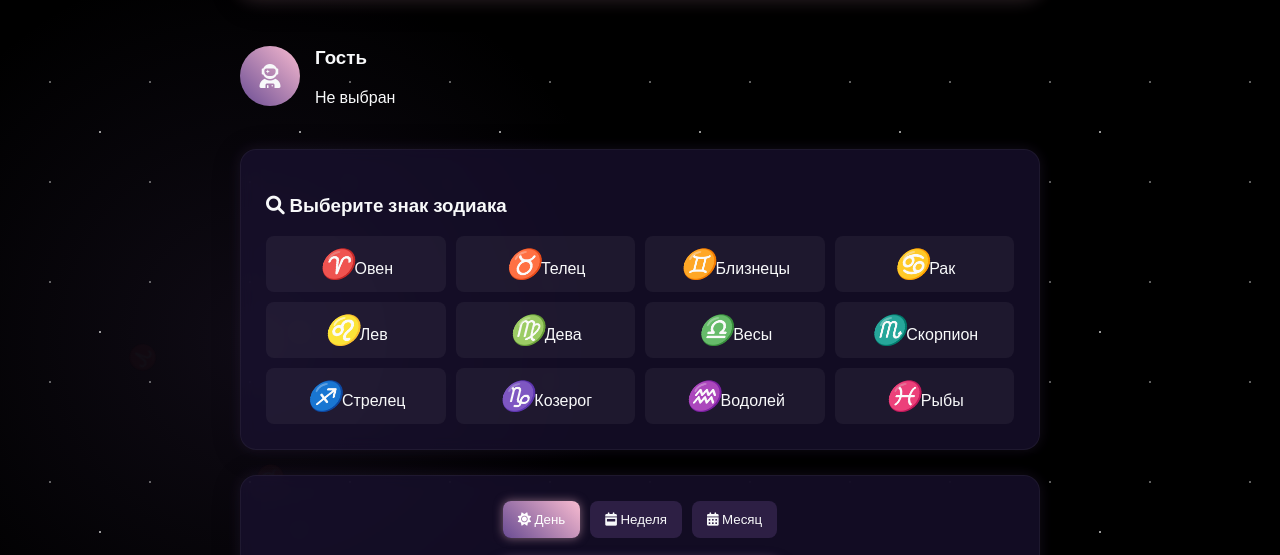
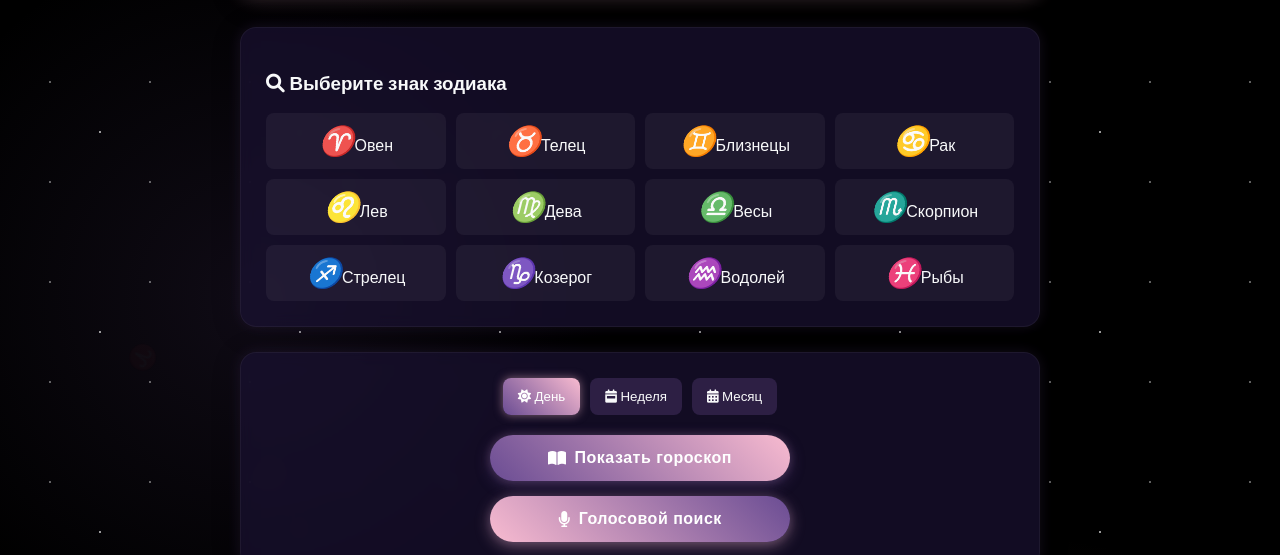
Before and after one commit to Natali2105/cosmic-horoscope, a website: page docs/index.html in a window 1280 px wide. Shown: the part 158-713 px from the top of the page. Drawn offline with Linux system fonts and the light colour scheme.

Commit message:
Update index.html

```diff
--- a/docs/index.html
+++ b/docs/index.html
@@ -28,16 +28,6 @@
       </header>
 
       <main class="main-content">
-        <div class="user-profile">
-          <div class="avatar" id="userAvatar">
-            <i class="fas fa-user-astronaut"></i>
-          </div>
-          <div class="user-info">
-            <h3 id="userName">Гость</h3>
-            <p id="userSign">Не выбран</p>
-          </div>
-        </div>
-
         <div class="zodiac-selector card">
           <h3><i class="fas fa-search"></i> Выберите знак зодиака</h3>
           <div class="zodiac-grid" id="zodiacGrid">
@@ -107,14 +97,8 @@
       </main>
 
       <footer class="app-footer">
-        <div class="footer-links">
-          <a href="https://github.com/Natali2105/cosmic-horoscope/tree/main"><i class="fab fa-github"></i> GitHub</a>
-          <a href="#"><i class="fas fa-question-circle"></i> Помощь</a>
-          <a href="#"><i class="fas fa-envelope"></i> Контакты</a>
-        </div>
         <p>
-          © 2025 Космический гороскоп. Сайт выполнен в рамках образовательного
-          процесса студентами НИТУ МИСИС.
+          © 2025 Космический гороскоп. Сайт выполнен в рамках образовательного процесса студентами НИТУ МИСИС.
         </p>
       </footer>
     </div>
```
